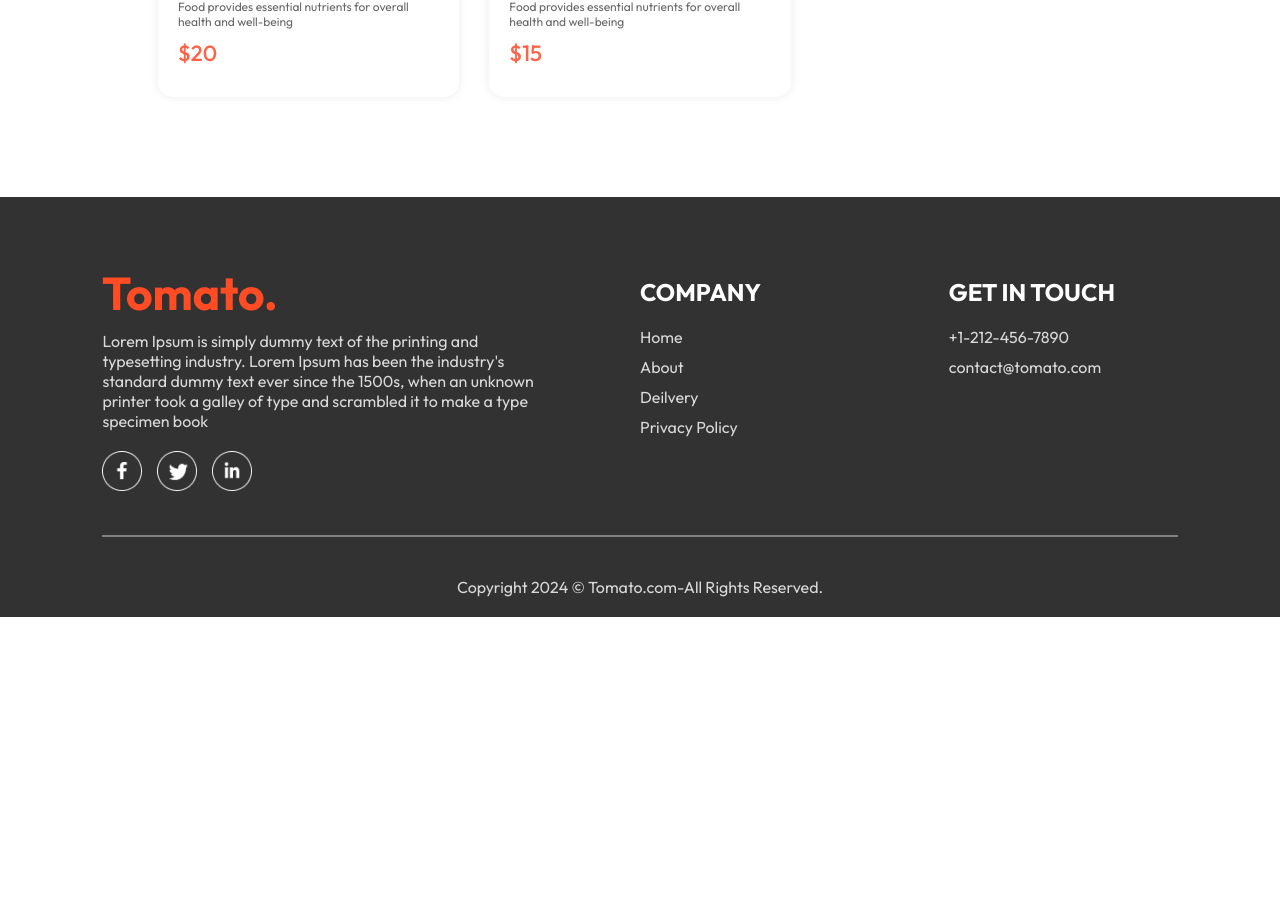
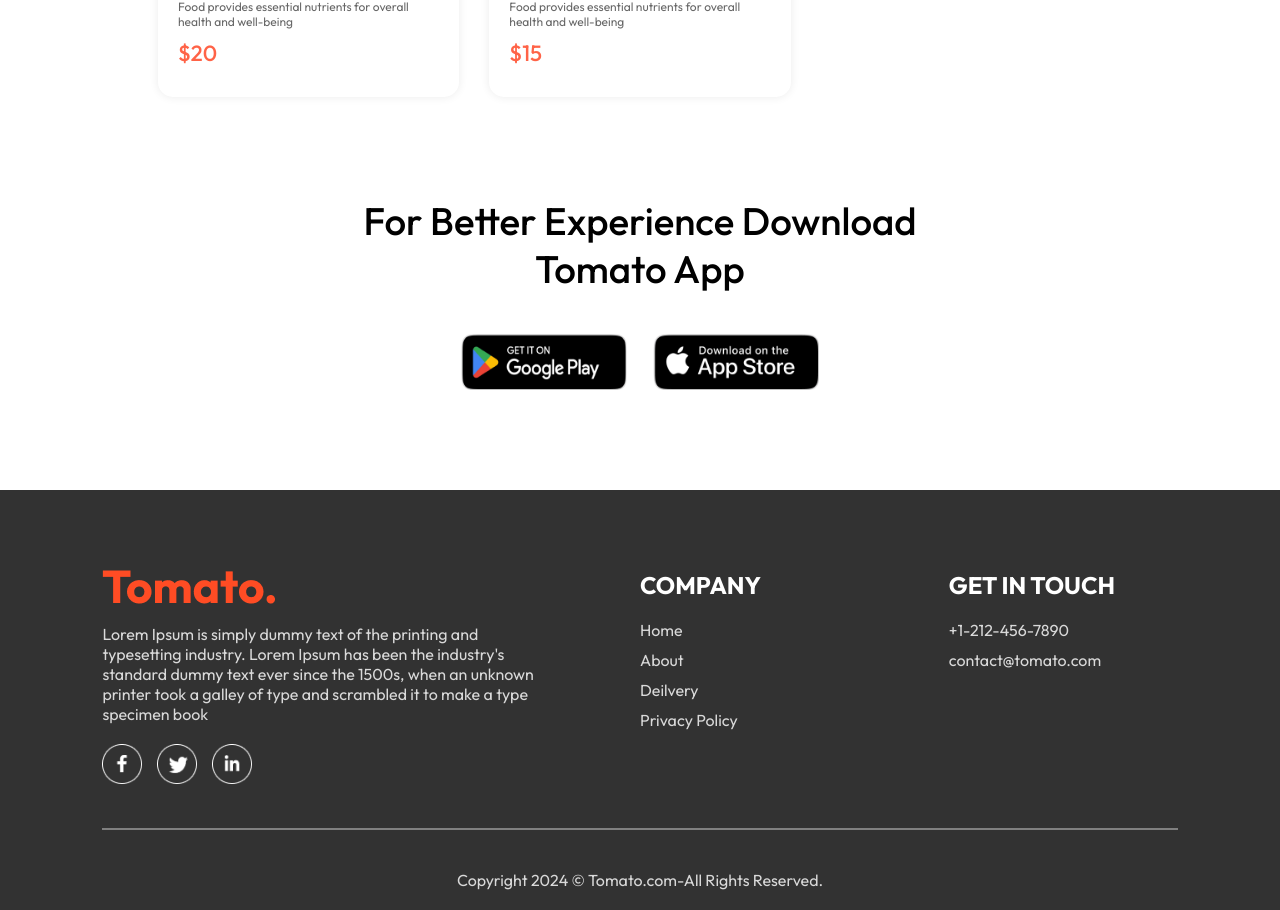
Before and after one commit to Ayush202Patel/tomato, a React (Vite) app in the folder frontend/: page / in a window 1280 px wide. Shown: the part 5735-6645 px from the top of the page. Before the commit the page ends 6352 px from the top, so only its background shows below. Built offline with nearby package versions, Linux system fonts and the light colour scheme.

Commit message:
Comppleted the homepage

```diff
--- a/frontend/src/components/AppDownload/AppDownload.css
+++ b/frontend/src/components/AppDownload/AppDownload.css
@@ -0,0 +1,22 @@
+.app-download {
+  margin: auto auto;
+  margin-top: 100px;
+  font-size: max(3vw, 20px);
+  text-align: center;
+  font-weight: 500;
+}
+.app-download-platform {
+  display: flex;
+  justify-content: center;
+  gap: max(2vw, 10px);
+  margin-top: 40px;
+}
+.app-download-platform img {
+  width: max(13vw, 120px);
+  max-width: 180px;
+  transition: 0.5s;
+  cursor: pointer;
+}
+.app-download-platform img:hover {
+  transform: scale(1.05);
+}
--- a/frontend/src/components/AppDownload/AppDownload.jsx
+++ b/frontend/src/components/AppDownload/AppDownload.jsx
@@ -1,9 +1,18 @@
 import React from "react";
 import "./AppDownload.css";
+import { assets } from "../../assets/assets";
 const AppDownload = () => {
   return (
     <div className="app-download" id="app-download">
-      <p></p>
+      <p>
+        For Better Experience Download
+        <br />
+        Tomato App
+      </p>
+      <div className="app-download-platform">
+        <img src={assets.play_store} alt="" />
+        <img src={assets.app_store} alt="" />
+      </div>
     </div>
   );
 };
```
